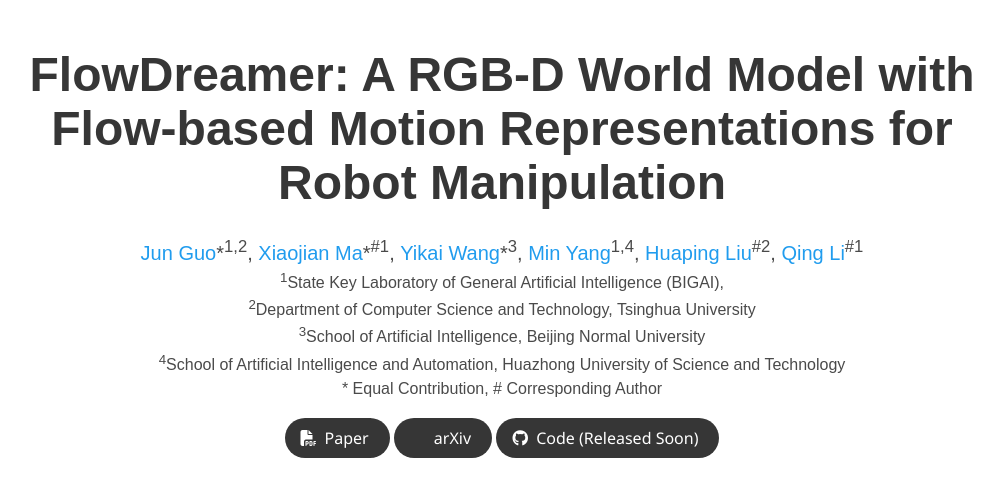
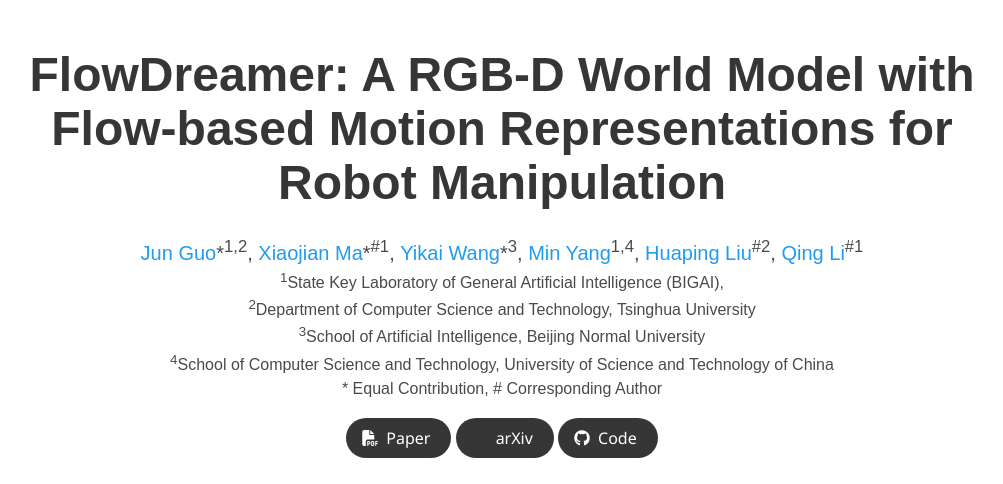
Before and after one commit to sharinka0715/FlowDreamer, a plain HTML site: page index.html in a window 1280 px wide. Shown: the top 484 px of the page, without its empty margins (138-1141 px from the left). Drawn offline with nearby package versions, Linux system fonts and the light colour scheme; grey boxes are pictures that could not be loaded; some icons are missing; a web font is replaced by a local one.

Commit message:
change institution info; code released

```diff
--- a/index.html
+++ b/index.html
@@ -64,8 +64,7 @@
               <span class="author-block"><sup>3</sup>School of Artificial Intelligence, Beijing Normal University</span>
             </div>
             <div class="is-size-6 publication-authors">
-              <span class="author-block"><sup>4</sup>School of Artificial Intelligence and Automation, Huazhong
-                University of Science and Technology</span>
+              <span class="author-block"><sup>4</sup>School of Computer Science and Technology, University of Science and Technology of China</span>
             </div>
             <div class="is-size-6 publication-authors">
               <span class="author-block">* Equal Contribution,</span>
@@ -103,7 +102,7 @@
                     <span class="icon">
                       <i class="fab fa-github"></i>
                     </span>
-                    <span>Code (Released Soon)</span>
+                    <span>Code</span>
                   </a>
                 </span>
 
```
